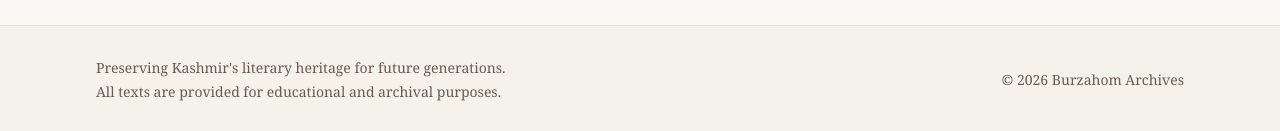
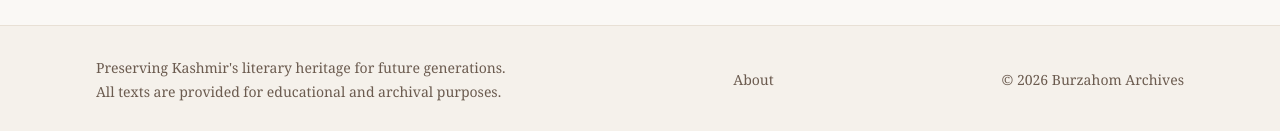
Before and after one commit to Infexo/BurzahomArchives, a Next.js app: page / in a window 1280 px wide. Shown: the part 1776-1907 px from the top of the page. Built offline with nearby package versions, Linux system fonts and the light colour scheme.

Commit message:
Added About Section

```diff
--- a/src/components/Footer.tsx
+++ b/src/components/Footer.tsx
@@ -1,4 +1,6 @@
 // src/components/Footer.tsx
+import Link from 'next/link'
+
 export default function Footer() {
   const currentYear = new Date().getFullYear();
 
@@ -14,6 +16,15 @@ export default function Footer() {
               All texts are provided for educational and archival purposes.
             </p>
           </div>
+
+          {/* Navigation Links */}
+          <div className="flex gap-6 text-archive-accent text-sm">
+            <Link href="/about" className="hover:underline">
+              About
+            </Link>
+            {/* Add more links as needed */}
+          </div>
+
           <div className="text-archive-accent text-sm">
             © {currentYear} Burzahom Archives
           </div>
```
Also changed, not shown: 1 other file (tests, documents, lock files or other folders).
